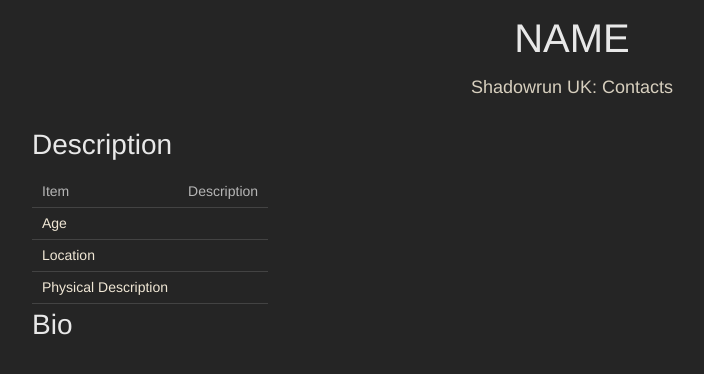
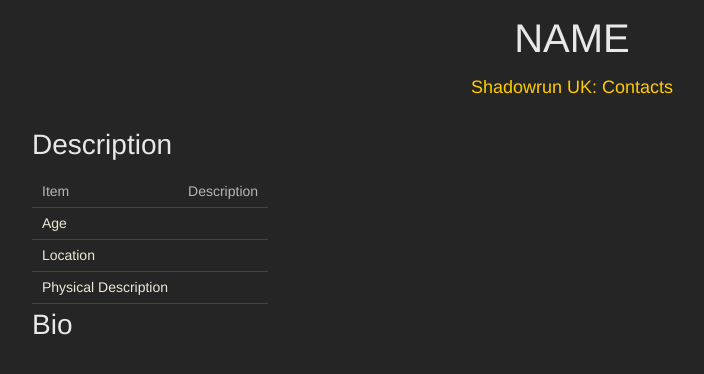
Before and after one commit to Anomandarist/Shadowrun-UK, a Jekyll site: the page built from Contacts/Template.md, in a window 1280 px wide. Shown: the top 374 px of the page, without its empty margins (68-772 px from the left). Built offline with Jekyll 4.4.1, drawn with Linux system fonts in a browser that asks for light colours.

Commit message:
Add "back" links to subtitle

```diff
--- a/_includes/page_title.html
+++ b/_includes/page_title.html
@@ -2,9 +2,10 @@
 	<h1>{{ page.title | default: site.title }}</h1>
 	<p>
 		{%- if page.title != null -%}
-			{{ site.title }}
-			{%- if layout.subtitlesuffix != null -%}
-				{{ layout.subtitlesuffix | prepend: ": "}}
+			{%- if layout.subtitlesuffix == null -%}
+				<a href="{{ '/' | relative_url }}">{{ site.title }}</a>
+			{%- else -%}
+				<a href="{{ './' | relative_url }}">{{ site.title }}{{ layout.subtitlesuffix | prepend: ": "}}</a>
 			{%- endif -%}
 		{%- else -%}
 			{{ site.description }}
```
